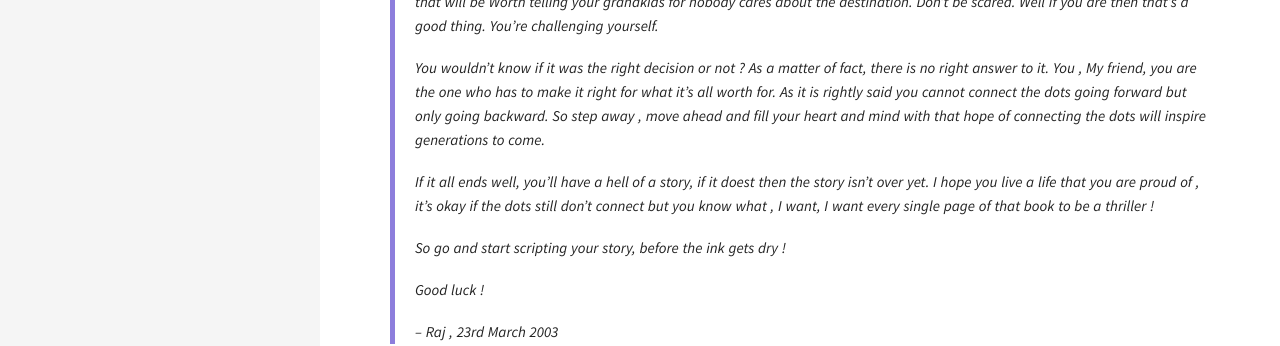
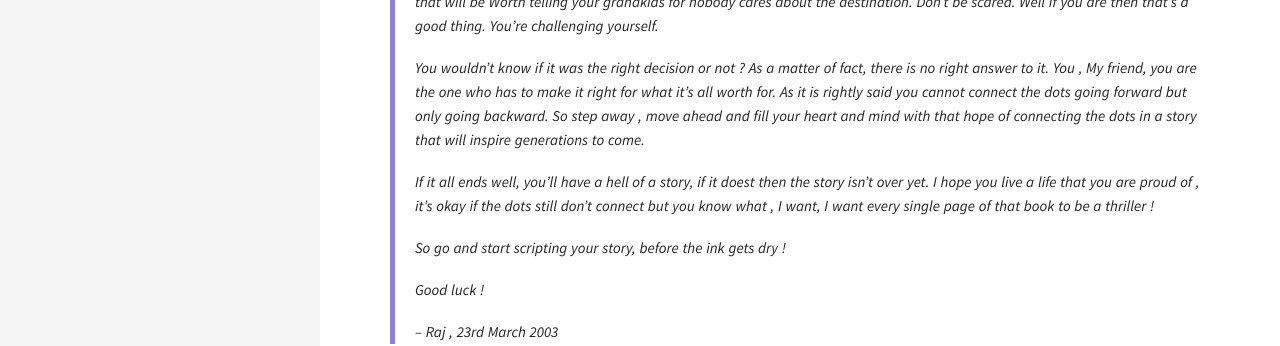
Before and after one commit to anandjoshi91/anandjoshi91.github.io, a Jekyll site: the page built from _posts/2016-11-03-An-Old-Letter.md, in a window 1280 px wide. Shown: the part 1037-1383 px from the top of the page. Built offline with Jekyll 4.4.1, drawn with Linux system fonts in a browser that asks for light colours; comment, search, counter and statistics services are not loaded.

Commit message:
edit post

```diff
--- a/_posts/2016-11-03-An-Old-Letter.md
+++ b/_posts/2016-11-03-An-Old-Letter.md
@@ -35,7 +35,7 @@ The old [scheduled mail](https://www.futureme.org/){:target="_blank"} was writte
 >You wouldn't know if it was the right decision or not ? As a matter of fact, there is no right answer to it.
 >You , My friend, you are the one who has to make it right for what it's all worth for.
 >As it is rightly said you cannot connect the dots going forward but only going backward.
->So step away , move ahead and fill your heart and mind with that hope of connecting the dots will inspire generations to come.
+>So step away , move ahead and fill your heart and mind with that hope of connecting the dots in a story that will inspire generations to come.
 >
 >If it all ends well, you'll have a hell of a story, if it doest then the story isn't over yet.
 >I hope you live a life that you are proud of , it's okay if the dots still don't connect
```
